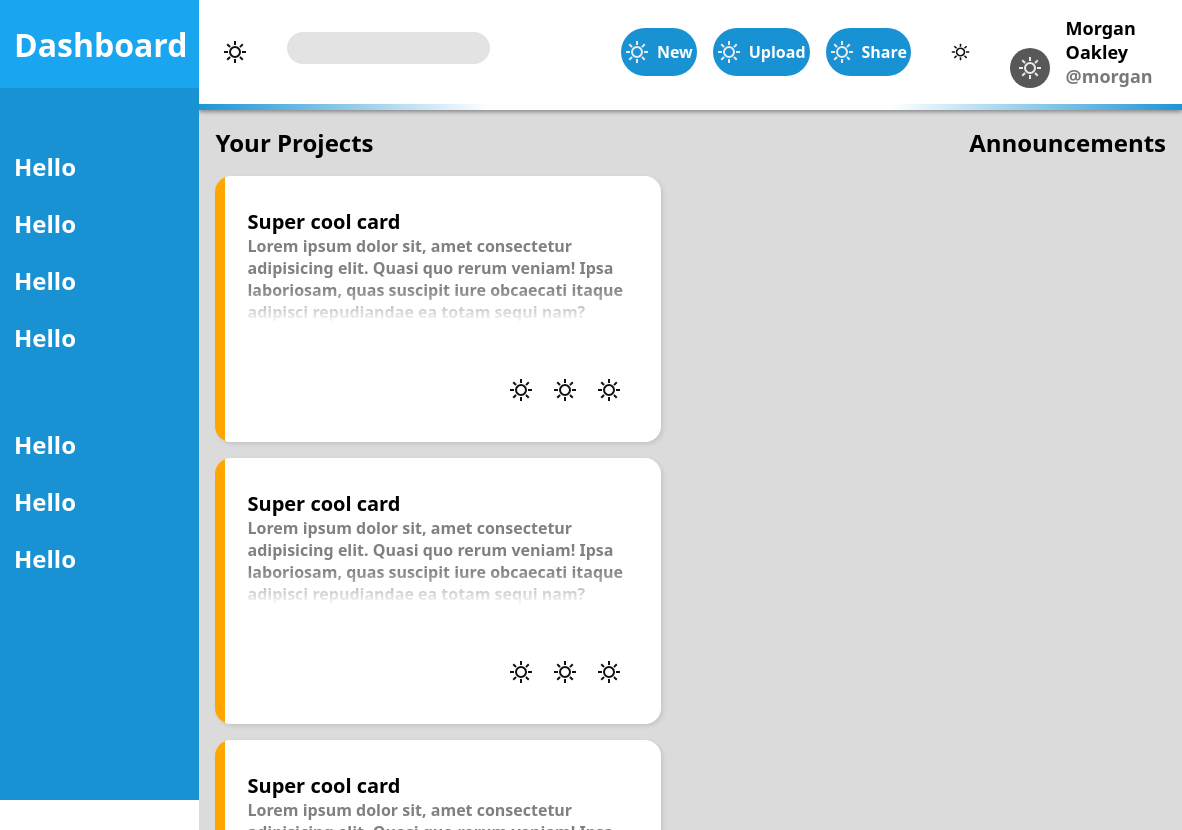
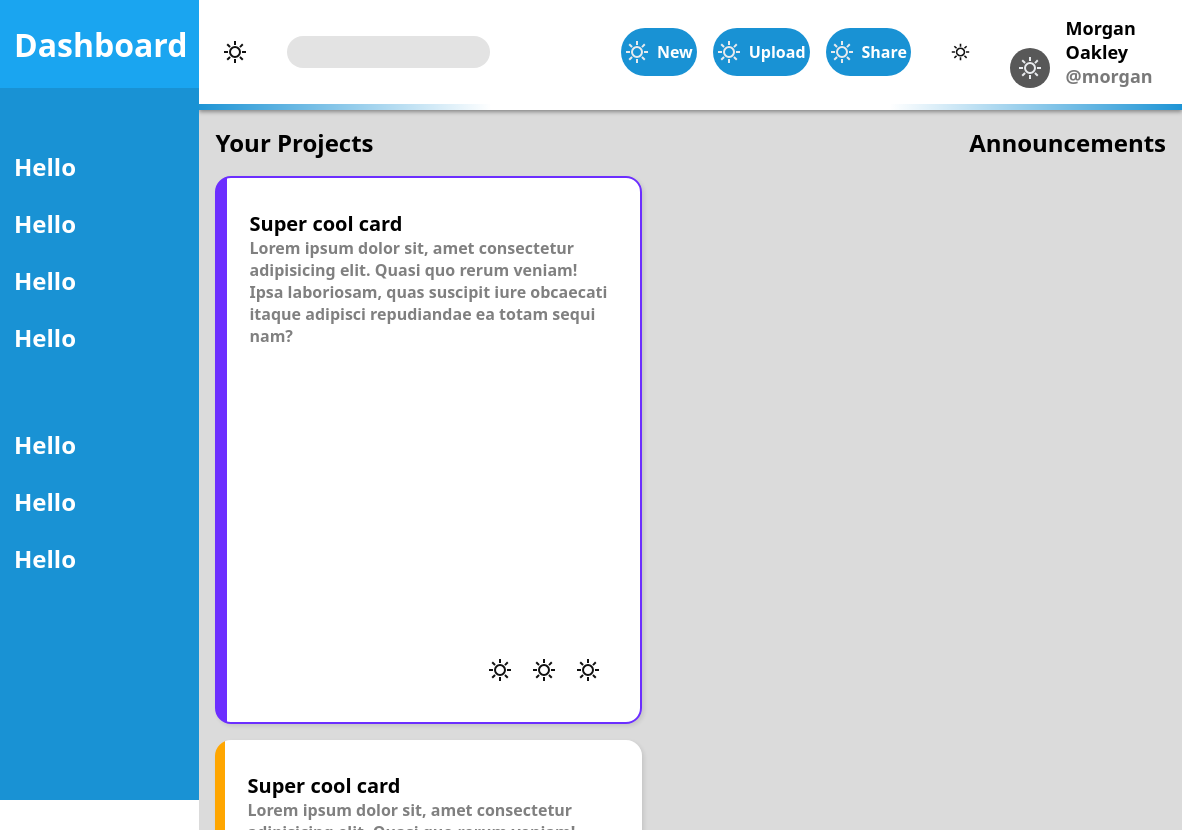
Before and after one commit to Juusoma/odin-admin-dashboard, a plain HTML site: page index.html in a window 1280 px wide. Both pictures are taken after a click on the button 536 px from the left and 265 px from the top of the page. Shown: the full height of the page, 98-1280 px from the left. Drawn offline with Linux system fonts and the light colour scheme.

Commit message:
Style test for card "follow" feature

```diff
--- a/index.html
+++ b/index.html
@@ -257,5 +257,14 @@
             </div>
         </div>
     </div>
+
+    <script>
+        const cardLinks = document.querySelectorAll(".content-card-link");
+        cardLinks.forEach(c => {
+            c.addEventListener("click", e => {
+                c.parentElement.classList.toggle("content-card-followed");
+            });
+        })
+    </script>
 </body>
 </html>
--- a/style.css
+++ b/style.css
@@ -119,6 +119,7 @@ input[type="text"]{
 .header-top > *{
     flex: 1;
     display: flex;
+    align-items: center;
     gap: 32px;
 }
 
@@ -198,6 +199,7 @@ input[type="text"]{
     display: grid;
     grid-template-columns: 5fr 1fr;
     grid-template-rows: 50px 1fr;
+    column-gap: 32px;
     padding: 16px;
 
     overflow: auto;
@@ -213,6 +215,7 @@ input[type="text"]{
     grid-template-columns: repeat(auto-fill, minmax(125px, 1fr));
     grid-auto-rows: 125px;
     gap: 16px;
+    transition: all 1s;
 }
 
 .content-relevant-container{
@@ -228,27 +231,32 @@ input[type="text"]{
     display: flex;
     flex-direction: column;
     padding: 32px;
+    transition-property: box-shadow, border, transition, scale;
+    transition-duration: .2s;
 
     background: linear-gradient(90deg, var(--color-accent) 10px, white 10px);
-    transition: box-shadow .2s, translate .2s;
     box-shadow: 2px 2px 4px 0 rgba(0, 0, 0, 0.1);
 }
 
 .content-card:has(.content-card-link:hover){
     box-shadow: 0px 2px 8px 0 rgba(0, 0, 0, 0.2);
     translate: 2px -2px;
-    transition: box-shadow .2s, translate .2s;
 }
 
-.content-card-followed
-{
+.content-card:has(.content-card-link:active){
+    scale: 1.025;
+}
+
+.content-card-followed{
+    --color-accent: rgb(108, 46, 255);
+    border: 2px solid var(--color-accent);
     grid-area: span 4 / span 3;
 }
 
 .content-card-link{
     position: relative;
     text-align: start;
-    max-height: 75%;
+    height: calc(100% - 64px);
     text-overflow: ellipsis;
     display: flex;
     flex-direction: column;
@@ -268,15 +276,15 @@ input[type="text"]{
     color: grey;
 }
 
-.content-card-summary::after{
+.content-card-link::after{
     content: "";
     position: absolute;
     width: 100%;
-    height: 100%;
-    top: 0;
+    height: 4ex;
+    bottom: 0%;
     left: 0;
 
-    background: linear-gradient(0deg, white, transparent 4ex);
+    background: linear-gradient(0deg, white, transparent);
 }
 
 .content-card-buttons-container{
```
